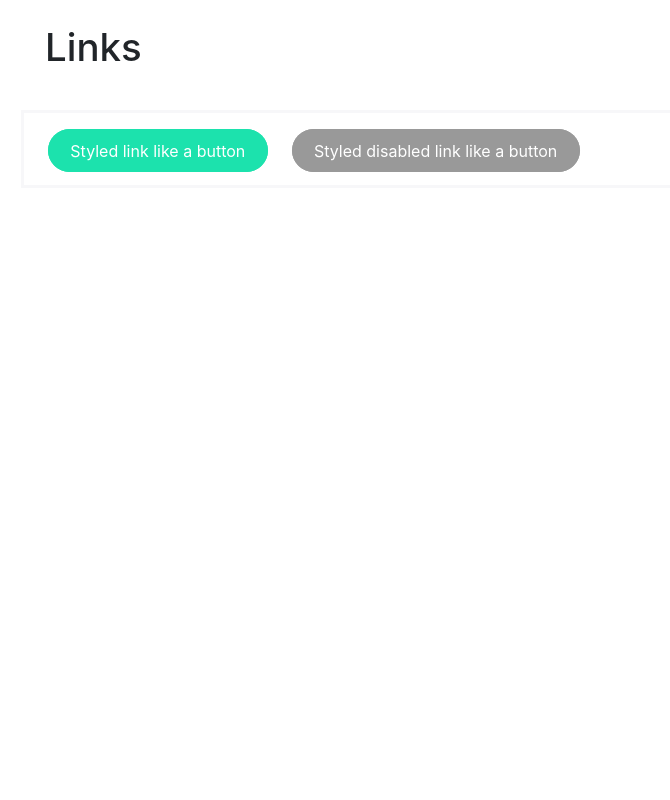
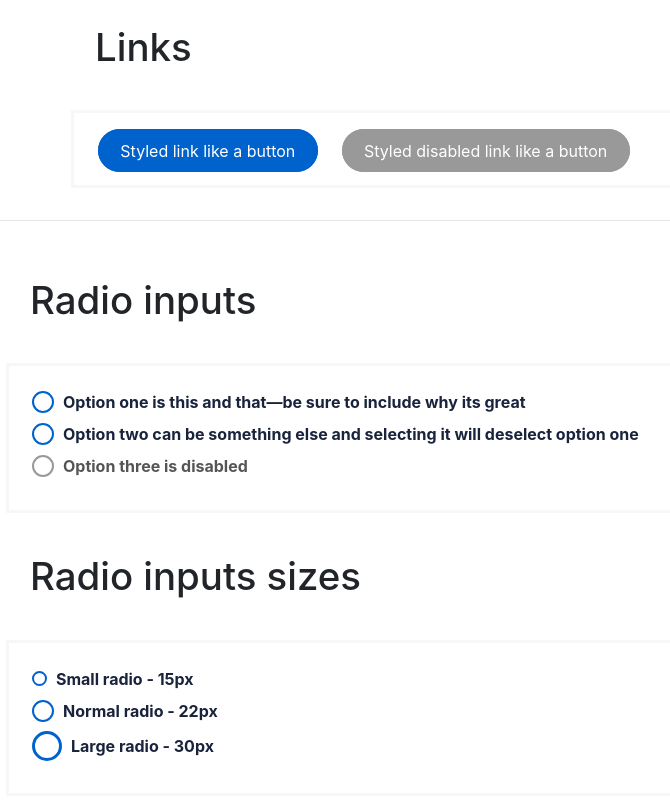
Before and after one commit to geraldani/react-marketplace, a React (Create React App) app: page / in a window 1280 px wide. Shown: the part 1958-2758 px from the top of the page, without its empty margins (30-700 px from the left). Before the commit the page ends 2182 px from the top, so only its background shows below. Built offline with nearby package versions, Linux system fonts and the light colour scheme.

Commit message:
radio inputs done

```diff
--- a/src/components/App.js
+++ b/src/components/App.js
@@ -1,12 +1,14 @@
 import React from 'react'
 import { GlobalStyles } from '../styles/GlobalStyles'
 import Buttons from '../views/buttons/buttons'
+import Radio from '../views/RadioButton/Radio'
 
 const App = () => {
   return (
     <>
       <GlobalStyles />
       <Buttons/>
+      <Radio />
       </>
   )
 }
--- a/src/components/button/styles.js
+++ b/src/components/button/styles.js
@@ -24,7 +24,6 @@ const ButtonStylesTypes = {
     background-color: ${$color.primary};
     color: ${$color.white};
     border-color: ${$color.primary};
-    transition: all 0.5s ease;
     &:hover{
       color: ${$color.white};
       background-color: ${$color.brandHover};
@@ -104,7 +103,7 @@ const buttonDisable = css`
 const commosStyles = css`
   border: 1px solid;
   font-weight: ${$btn_font_weight};
-  transition: all 250ms;
+  transition: background-color 250ms, transform 100ms linear;
   line-height: ${$btn_line_height};
   text-transform: inherit;
   text-align: center;
@@ -136,7 +135,7 @@ const commosStyles = css`
   ${props => props.disabled && buttonDisable};
 
   &:active {
-    box-shadow: none;
+    transform: scale(0.9);
   }
   &:focus {
     box-shadow: none;
--- /dev/null
+++ b/src/components/radio/RadioButton.js
@@ -0,0 +1,33 @@
+import React from 'react'
+import { StyledRadio, StyledCircleIcon, StyledLabel } from './styles'
+import PropTypes from 'prop-types'
+
+const RadioButtton = (props) => {
+  const commosProps = {
+    'size-sm': props['size-sm'],
+    'size-lg': props['size-lg']
+  }
+  return (
+    <StyledLabel disabled={props.disabled}>
+      <StyledRadio
+        type='radio'
+        value={props.value}
+        name={props.name}
+        disabled={props.disabled}
+      />
+      <StyledCircleIcon {...commosProps} />
+      {props.label}
+    </StyledLabel>
+  )
+}
+
+RadioButtton.propTypes = {
+  name: PropTypes.string.isRequired,
+  value: PropTypes.string.isRequired,
+  label: PropTypes.string.isRequired,
+  disabled: PropTypes.bool,
+  'size-sm': PropTypes.bool,
+  'size-lg': PropTypes.bool
+}
+
+export default RadioButtton
--- /dev/null
+++ b/src/components/radio/styles.js
@@ -0,0 +1,70 @@
+import styled, { css } from 'styled-components'
+import { $border_radius, $color, $radio_check_size } from '../../styles/GlobalVariables'
+
+const circle_sm = 7
+const circle_md = 12
+const circle_lg = 16
+
+const border_sm = 2
+const border_md = 2
+const border_lg = 3
+
+const StyledLabel = styled.label`
+  position: relative;
+  margin-bottom: .5rem;
+  color: ${$color.text};
+  ${({ disabled }) => disabled && css`color: ${$color.gray}`};
+  font-weight: bold;
+  display: flex;
+  align-items: center;
+`
+
+const radio_size = (size) => css`
+  height: ${size}px;
+  width: ${size}px;
+`
+
+const StyledCircleIcon = styled.span`
+  position: relative;
+  top: 0;
+  left: -14px;
+  margin-right: -5px;
+  cursor: pointer;
+  border: solid 2px ${$color.primary};
+  ${radio_size($radio_check_size.md, border_md)};
+  ${props => props['size-sm'] && radio_size($radio_check_size.sm, border_sm)}
+  ${props => props['size-lg'] && css`
+        border-width: 3px;
+        ${radio_size($radio_check_size.lg, border_lg)}
+    `}
+  border-radius: ${$border_radius.circle};
+  &:after{
+    display: none;
+    content: '';
+    position: absolute;
+    ${radio_size(circle_md)};
+    ${props => props['size-sm'] && radio_size(circle_sm)}
+    ${props => props['size-lg'] && radio_size(circle_lg)}
+    top: -2px;
+    left: -2px;
+    bottom: -2px;
+    right: -2px;
+    margin: auto;
+    border-radius: ${$border_radius.circle};
+    background-color: ${$color.primary};
+  }
+`
+
+const StyledRadio = styled.input`
+  cursor: pointer;
+  opacity: 0;
+  height: 0;
+  &:checked+${StyledCircleIcon}:after{
+    display: block;
+  }
+  &[disabled]+${StyledCircleIcon}{
+    border-color: ${$color.grayLight};
+  }
+`
+
+export { StyledRadio, StyledCircleIcon, StyledLabel }
--- a/src/styles/GlobalStyles.js
+++ b/src/styles/GlobalStyles.js
@@ -3,7 +3,6 @@ import { $grid_breakpoints, $heading_sizes } from './GlobalVariables'
 
 const GlobalStyles = createGlobalStyle`
   body{
-    width: ${$grid_breakpoints.md};
     margin: 20px;
   }
 
--- a/src/styles/GlobalVariables.js
+++ b/src/styles/GlobalVariables.js
@@ -13,10 +13,11 @@ const $color = {
   grayLightest: '#EEEEEE',
   grayXlightest: '#F8F8F8',
   txtColor: '#68768C',
-  primary: '#1ce2ad',
-  secondary: '#dc30c6',
-  brandHover: '#62fdd3',
-  brandHoverSecondary: '#e26cd3',
+  text: '#19233C',
+  primary: '#0062cc',
+  secondary: '#7610a0',
+  brandHover: '#0062ccd9',
+  brandHoverSecondary: '#7610a0d9',
   white: '#fff'
 }
 
@@ -57,16 +58,23 @@ const $border_radius = {
   normal: '25' + px,
   lg: '50' + px,
   sm: '10' + px,
-  block: '5' + px
+  block: '5' + px,
+  circle: '50' + por
 }
 
 
-
+//sizes of radio and check buttons
+const $radio_check_size = {
+  sm: 15,
+  md: 22,
+  lg: 30
+}
 
 export {
   $color,
   $grid_breakpoints,
   $heading_sizes,
   $font_size,
-  $border_radius
+  $border_radius,
+  $radio_check_size
 }
--- /dev/null
+++ b/src/views/RadioButton/Radio.js
@@ -0,0 +1,34 @@
+import React from 'react'
+import { StyledContainer, Title } from '../styles'
+import RadioButtton from '../../components/radio/RadioButton'
+
+const Radio = () => {
+  return (
+    <section>
+      <hr />
+      <div className="row">
+        <div className="col-12">
+          <div>
+            <Title>Radio inputs</Title>
+            <StyledContainer>
+              <RadioButtton name='radio' value='1' label='Option one is this and that—be sure to include why its great' />
+              <RadioButtton name='radio' value='2' label='Option two can be something else and selecting it will deselect option one'/>
+              <RadioButtton name='radio' value='3' label='Option three is disabled' disabled/>
+            </StyledContainer>
+          </div>
+
+          <div>
+            <Title>Radio inputs sizes</Title>
+            <StyledContainer>
+              <RadioButtton name='radio-sizes' value='1' label='Small radio - 15px' size-sm/>
+              <RadioButtton name='radio-sizes' value='2' label='Normal radio - 22px'/>
+              <RadioButtton name='radio-sizes' value='3' label='Large radio - 30px' size-lg/>
+            </StyledContainer>
+          </div>
+        </div>
+      </div>
+    </section>
+  )
+}
+
+export default Radio
--- a/src/views/buttons/buttons.js
+++ b/src/views/buttons/buttons.js
@@ -11,7 +11,7 @@ const Buttons = () => {
             <div>
               <Title>Buttons</Title>
               <StyledContainer>
-                <Button primary className='mr-4'>Primary</Button>
+                <Button className='mr-4' primary>Primary</Button>
                 <Button secondary>Secondary</Button>
               </StyledContainer>
             </div>
```
